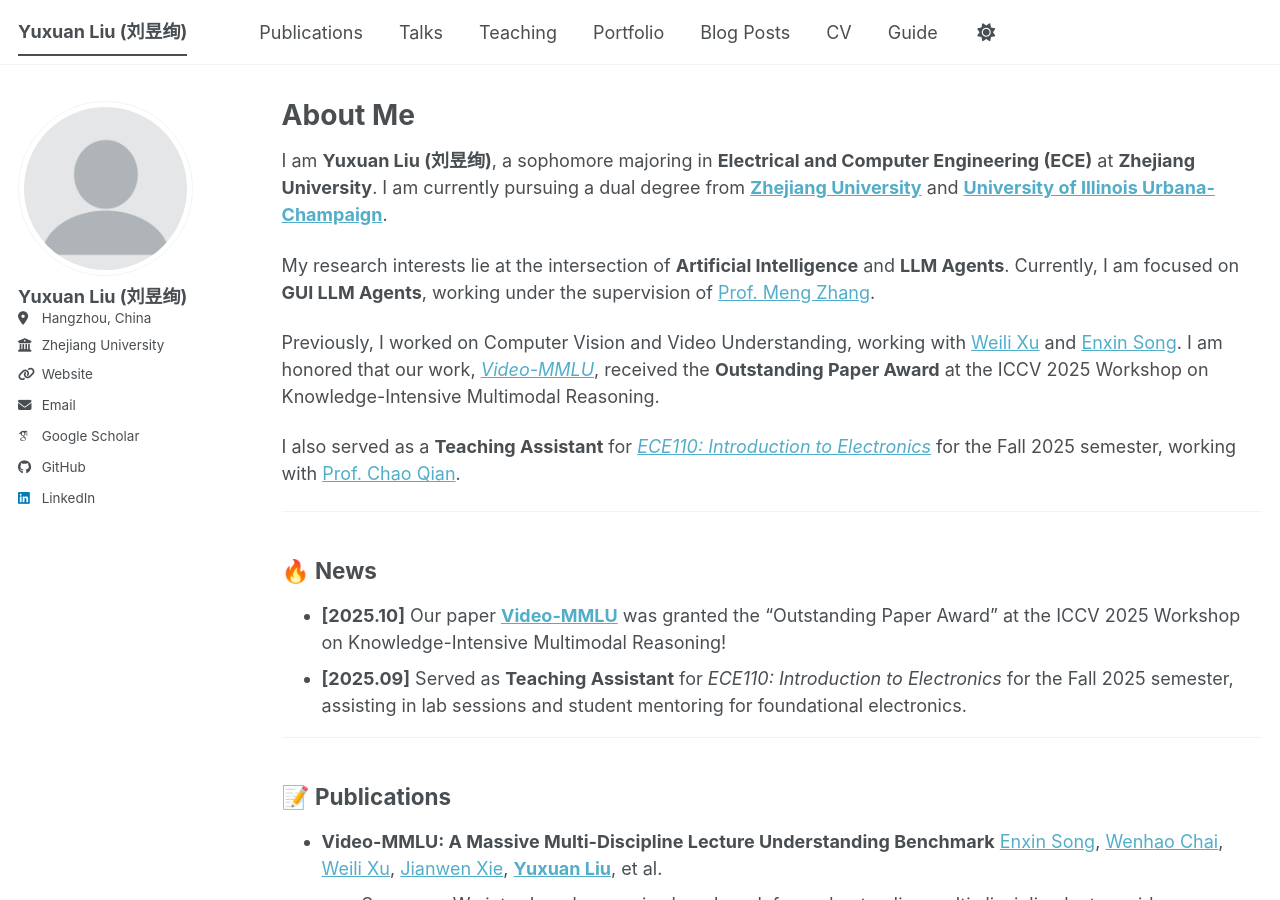
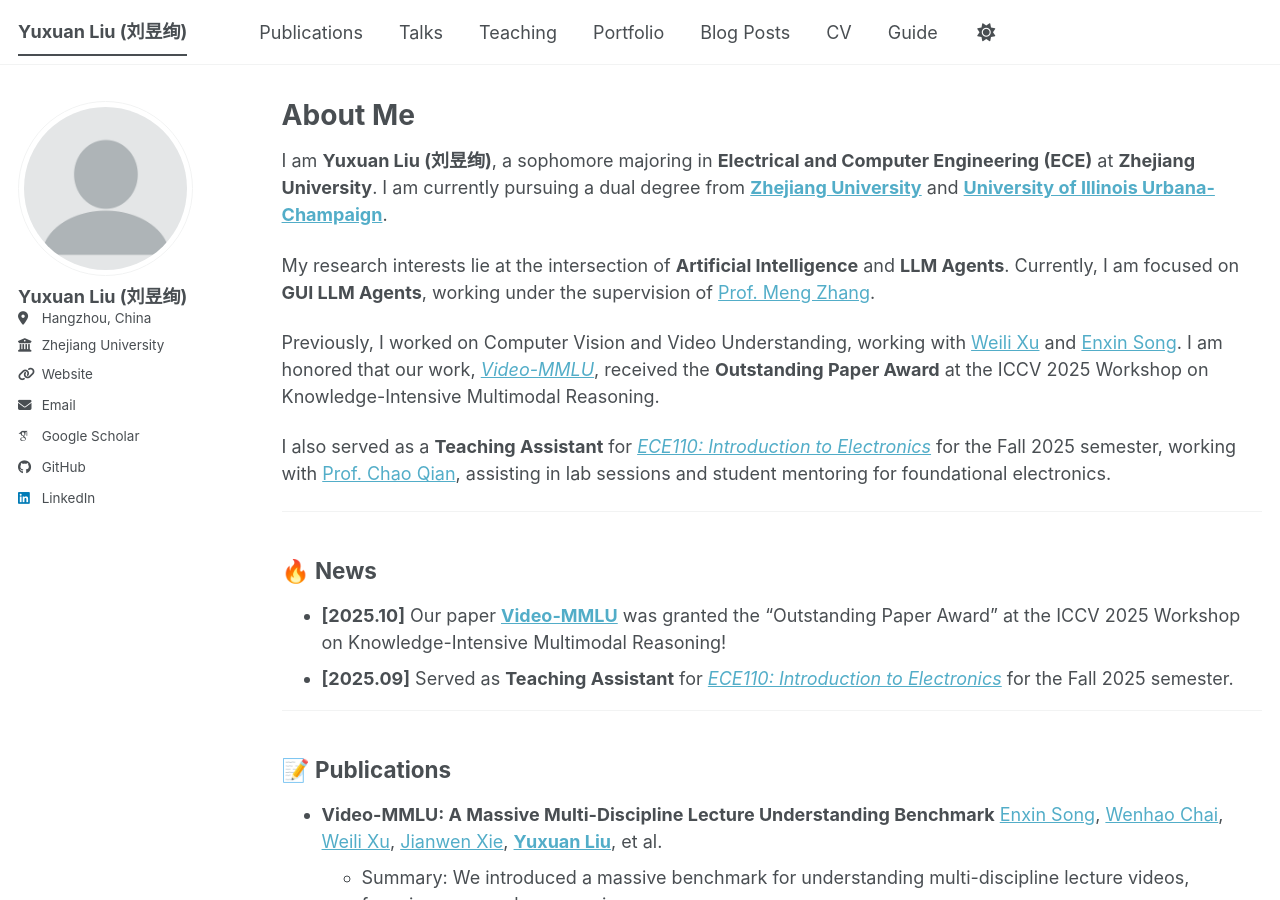
Before and after one commit to StevenLiu06/StevenLiu06.github.io, a Jekyll site: the page built from _pages/about.md, in a window 1280 px wide and 900 px high. Built offline with Jekyll 4.4.1, drawn with Linux system fonts in a browser that asks for light colours; some web fonts are replaced; a script bundle is joined from its source files by our own code; library files that are not in the unit come from our copies; part of the change alters nothing that is shown.

```diff
--- a/_pages/about.md
+++ b/_pages/about.md
@@ -14,20 +14,20 @@ My research interests lie at the intersection of **Artificial Intelligence** and
 
 Previously, I worked on Computer Vision and Video Understanding, working with [Weili Xu](https://weili-0234.github.io/) and [Enxin Song](https://enxinsong.com/). I am honored that our work, [*Video-MMLU*]((https://arxiv.org/abs/2504.14693)), received the **Outstanding Paper Award** at the ICCV 2025 Workshop on Knowledge-Intensive Multimodal Reasoning.
 
-I also served as a **Teaching Assistant** for [*ECE110: Introduction to Electronics*](https://courses.grainger.illinois.edu/ece110/sp2026/) for the Fall 2025 semester, working with [Prof. Chao Qian](https://person.zju.edu.cn/en/chaoqian).
+I also served as a **Teaching Assistant** for [*ECE110: Introduction to Electronics*](https://courses.grainger.illinois.edu/ece110/sp2026/) for the Fall 2025 semester, working with [Prof. Chao Qian](https://person.zju.edu.cn/en/chaoqian), assisting in lab sessions and student mentoring for foundational electronics.
 
 ---
 
 ## 🔥 News
 * **[2025.10]** Our paper [**Video-MMLU**]((https://arxiv.org/abs/2504.14693)) was granted the "Outstanding Paper Award" at the ICCV 2025 Workshop on Knowledge-Intensive Multimodal Reasoning!
-* **[2025.09]** Served as **Teaching Assistant** for *ECE110: Introduction to Electronics* for the Fall 2025 semester, assisting in lab sessions and student mentoring for foundational electronics.
+* **[2025.09]** Served as **Teaching Assistant** for [*ECE110: Introduction to Electronics*](https://courses.grainger.illinois.edu/ece110/sp2026/) for the Fall 2025 semester.
 
 ---
 
 ## 📝 Publications
 * **Video-MMLU: A Massive Multi-Discipline Lecture Understanding Benchmark** [Enxin Song](https://enxinsong.com/), [Wenhao Chai](https://wenhaochai.com/), [Weili Xu](https://weili-0234.github.io/), [Jianwen Xie](http://www.stat.ucla.edu/~jxie/), [**Yuxuan Liu**](https://stevenliu06.github.io/), et al.
     * Summary: We introduced a massive benchmark for understanding multi-discipline lecture videos, focusing on complex reasoning.
-    * [Paper Link](https://arxiv.org/abs/2504.14693) [Project Page](https://enxinsong.com/Video-MMLU-web/) [Code](https://github.com/Espere-1119-Song/Video-MMLU)
+    * [Paper Link](https://arxiv.org/abs/2504.14693)  [Project Page](https://enxinsong.com/Video-MMLU-web/)  [Code](https://github.com/Espere-1119-Song/Video-MMLU)
     * Citations: [Google Scholar](https://scholar.google.com/citations?view_op=view_citation&hl=en&user=3h1HP8AAAAAJ&citation_for_view=3h1HP8AAAAAJ:u-x6o8ySG0sC)
 
 ---
```
